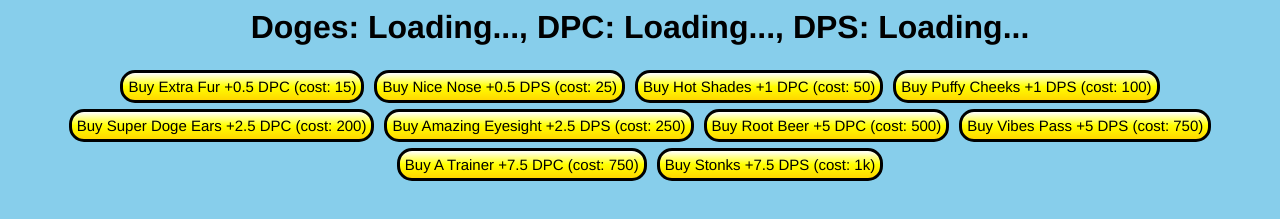
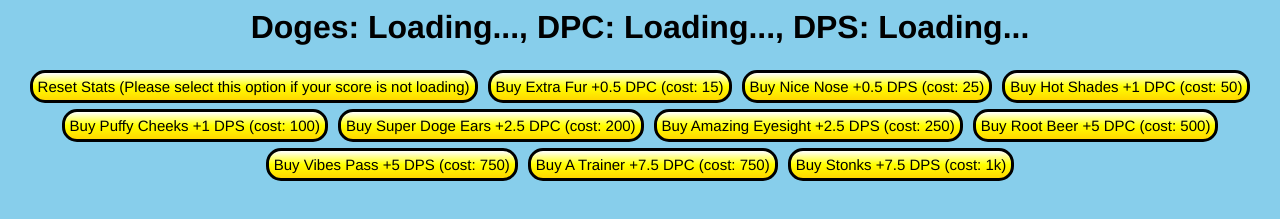
Before and after one commit to qaa2/Doge-Clicker, a plain HTML site: page index.html in a window 1280 px wide. Shown: the part 525-744 px from the top of the page. Drawn offline with Linux system fonts and the light colour scheme.

Commit message:
Update index.html

```diff
--- a/index.html
+++ b/index.html
@@ -62,6 +62,7 @@ img {
   <img src='https://doge-clicker.yudzdoge.repl.co/image.png' onclick='got_clicked()' width='300px' height='300px' />
   <h1 id='score'>Doges: Loading..., DPC: Loading..., DPS: Loading...</h1>
   <div id='upgrades'>
+    <button onclick='reset()'>Reset Stats (Please select this option if your score is not loading)</button>
     <button onclick='upgrade()'>Buy Extra Fur +0.5 DPC (cost: 15)</button>
     <button onclick='upgrade_cps()'>Buy Nice Nose +0.5 DPS (cost: 25)</button>
     <button onclick='upgradeone()'>Buy Hot Shades +1 DPC (cost: 50)</button>
@@ -116,7 +117,15 @@ function got_clicked() {
   saveState();
   document.getElementById('score').innerHTML = "Doges: " + score + ", DPC: " + spc + ", DPS: " + cps;
 }
-
+function reset() {
+	let reset = prompt(`Will you really reset your stats? (Type "I will delete all my stats") to delete`)
+	if (reset == "I will delete all my stats") {
+		localStorage.clear()
+		alert('Stats cleared!')
+	} else {
+	alert(`Didn't clear stats`)
+	}
+}
 function upgrade() {
   if (score >= 10) {
     spc += 0.5
```
